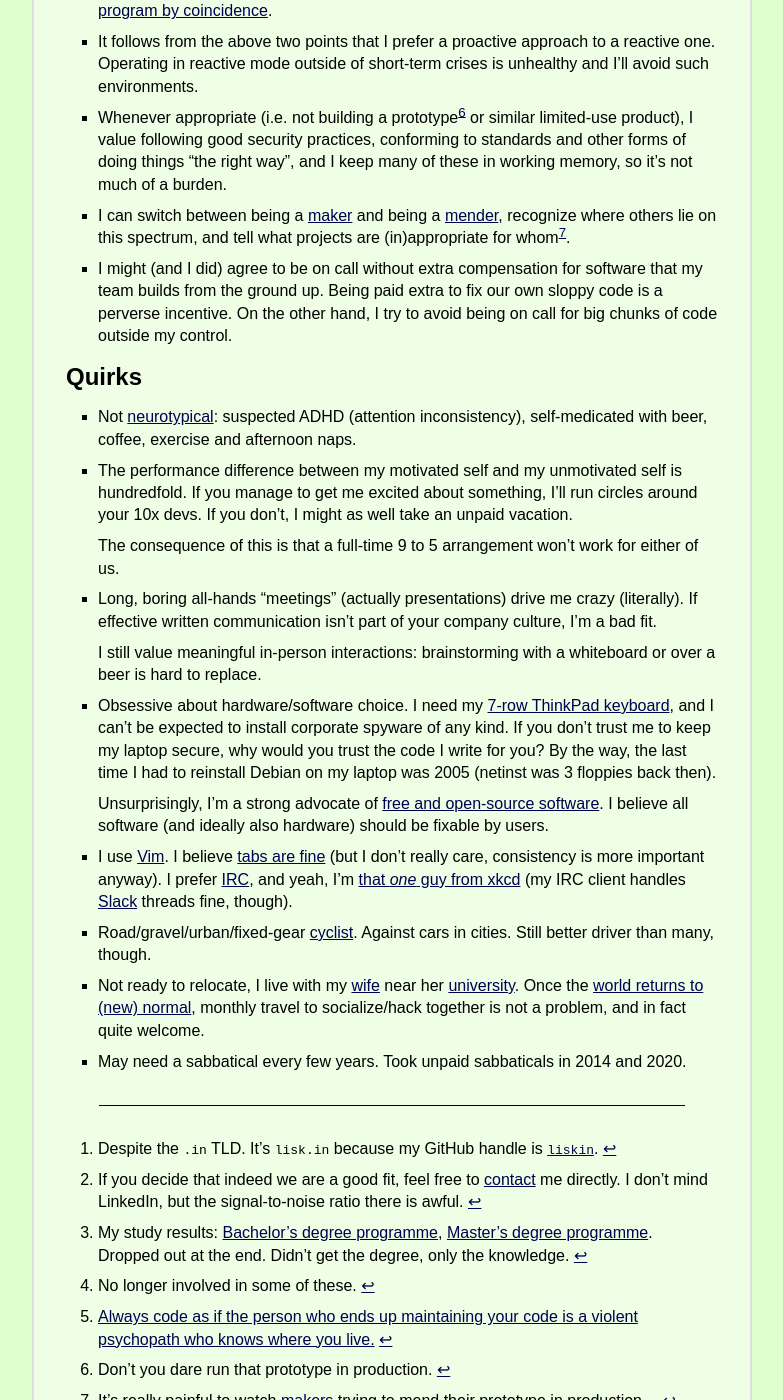
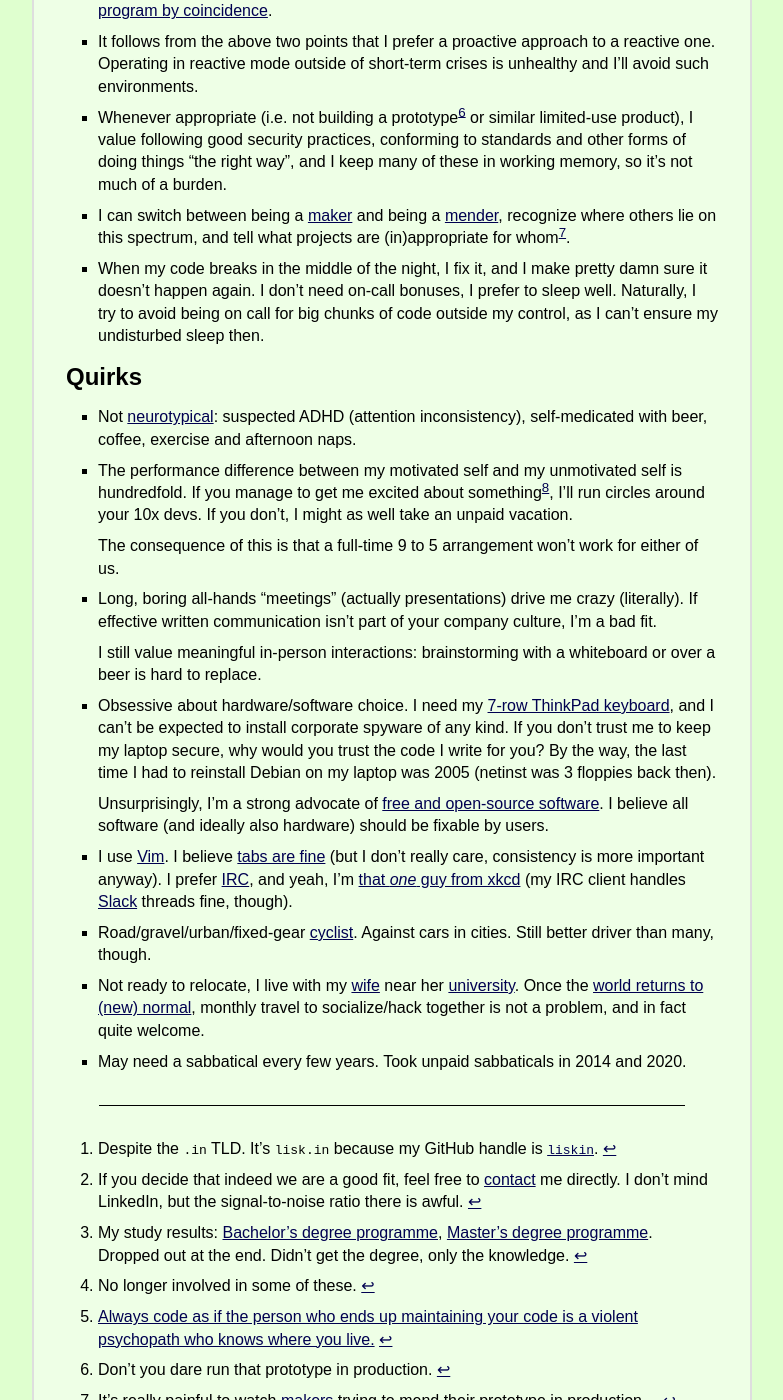
Before and after one commit to liskin/work.lisk.in, a Jekyll site: the page built from about.md, in a window 1280 px wide and 1400 px high, scrolled down 986 px. Shown: the whole window, without its empty margins (248-1031 px from the left). Built offline with Jekyll 4.4.1, drawn with Linux system fonts in a browser that asks for light colours; some of the changed lines change nothing that is shown; some of the changed text lies outside the part shown.

Commit message:
about: Another round of improvements based on friends' feedback

```diff
--- a/about.md
+++ b/about.md
@@ -80,10 +80,10 @@ we'd be a good fit[^contact].
   [mender][makers-menders], recognize where others lie on this spectrum, and
   tell what projects are (in)appropriate for whom[^makers-maintenance].
 
-* I might (and I did) agree to be on call without extra compensation for
-  software that my team builds from the ground up. Being paid extra to fix
-  our own sloppy code is a perverse incentive. On the other hand, I try to
-  avoid being on call for big chunks of code outside my control.
+* When my code breaks in the middle of the night, I fix it, and I make pretty
+  damn sure it doesn't happen again. I don't need on-call bonuses, I prefer to
+  sleep well. Naturally, I try to avoid being on call for big chunks of code
+  outside my control, as I can't ensure my undisturbed sleep then.
 
 [^study-results]:
     My study results: [Bachelor's degree programme][study1], [Master's degree
@@ -149,9 +149,9 @@ we'd be a good fit[^contact].
   self-medicated with beer, coffee, exercise and afternoon naps.
 
 * The performance difference between my motivated self and my unmotivated self
-  is hundredfold. If you manage to get me excited about something, I'll run
-  circles around your 10x devs. If you don't, I might as well take an unpaid
-  vacation.
+  is hundredfold. If you manage to get me excited about something[^exciting],
+  I'll run circles around your 10x devs. If you don't, I might as well take an
+  unpaid vacation.
 
   The consequence of this is that a full-time 9 to 5 arrangement won't work
   for either of us.
@@ -189,6 +189,22 @@ we'd be a good fit[^contact].
 * May need a sabbatical every few years. Took unpaid sabbaticals in 2014 and
   2020.
 
+[^exciting]:
+    I tend to get excited about things I believe are really useful. The
+    shorter the feedback loop, the easier it is for me to see that something
+    is useful.
+
+    Do I use it? Useful. Does it benefit my wife's research? Useful. Do random
+    people in the pub use it and ask me to fix something, and I can actually
+    help them? Definitely useful.
+
+    On the other hand, if your idea of product management and motivation
+    revolves around monthly all-hands presentations with pie charts and
+    personas, or something that's effectively isomorphic to that, I'm a bad
+    fit.
+
+    I _need_ short feedback loops.
+
 [neurotypical]: https://en.wikipedia.org/wiki/Neurotypical
 [FOSS]: https://en.wikipedia.org/wiki/Free_and_open-source_software
 [strava-profile]: https://www.strava.com/athletes/480858
```
